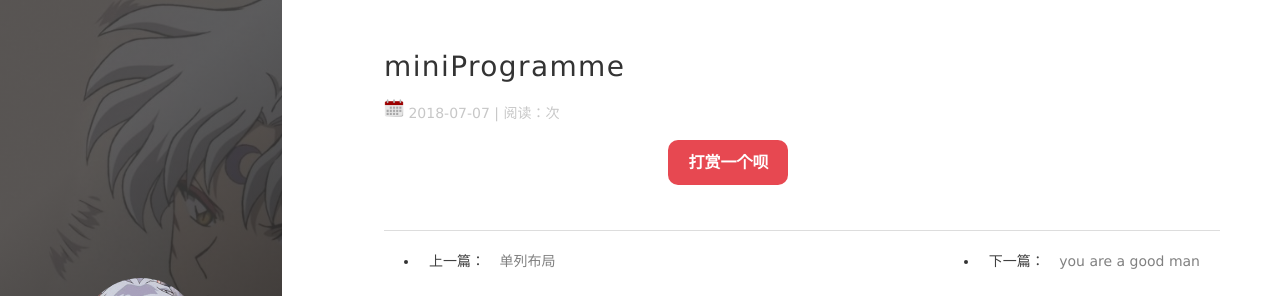
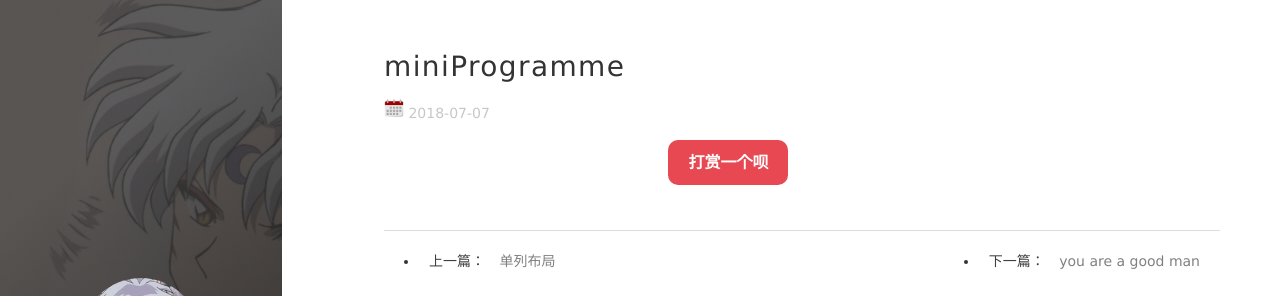
Before and after one commit to Haixiewei/Haixiewei.github.io, a Jekyll site: the page built from _posts/wx/2018-07-07-miniProgramme.md, in a window 1280 px wide. Shown: the top 296 px of the page. Built offline with Jekyll 4.4.1, drawn with Linux system fonts in a browser that asks for light colours; nearby versions of some CDN libraries; comment, search, counter and statistics services are not loaded.

Commit message:
Update post.html

```diff
--- a/_layouts/post.html
+++ b/_layouts/post.html
@@ -9,7 +9,7 @@ layout: default
       <img src="/images/calendar.png" width="20px"/>
       <time datetime="{{page.date | date: date_to_xmlschema}}" itemprop="datePublished" class="post-meta__date date">{{page.date | date: "%F"}}</time>
 
-      <span id="busuanzi_container_page_pv"> | 阅读：<span id="busuanzi_value_page_pv"></span>次</span>
+<!--       <span id="busuanzi_container_page_pv"> | 阅读：<span id="busuanzi_value_page_pv"></span>次</span> -->
     </p>
     </div>
   </header>
```
